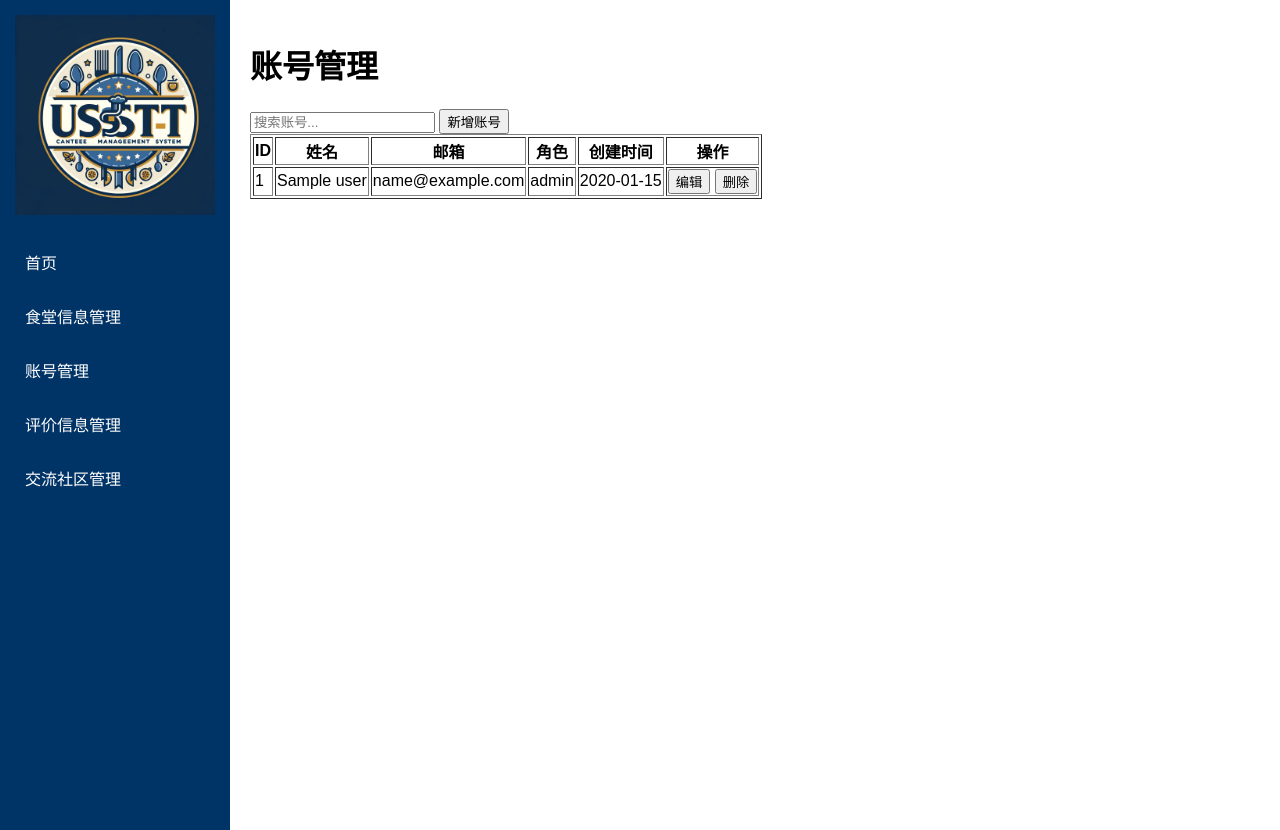
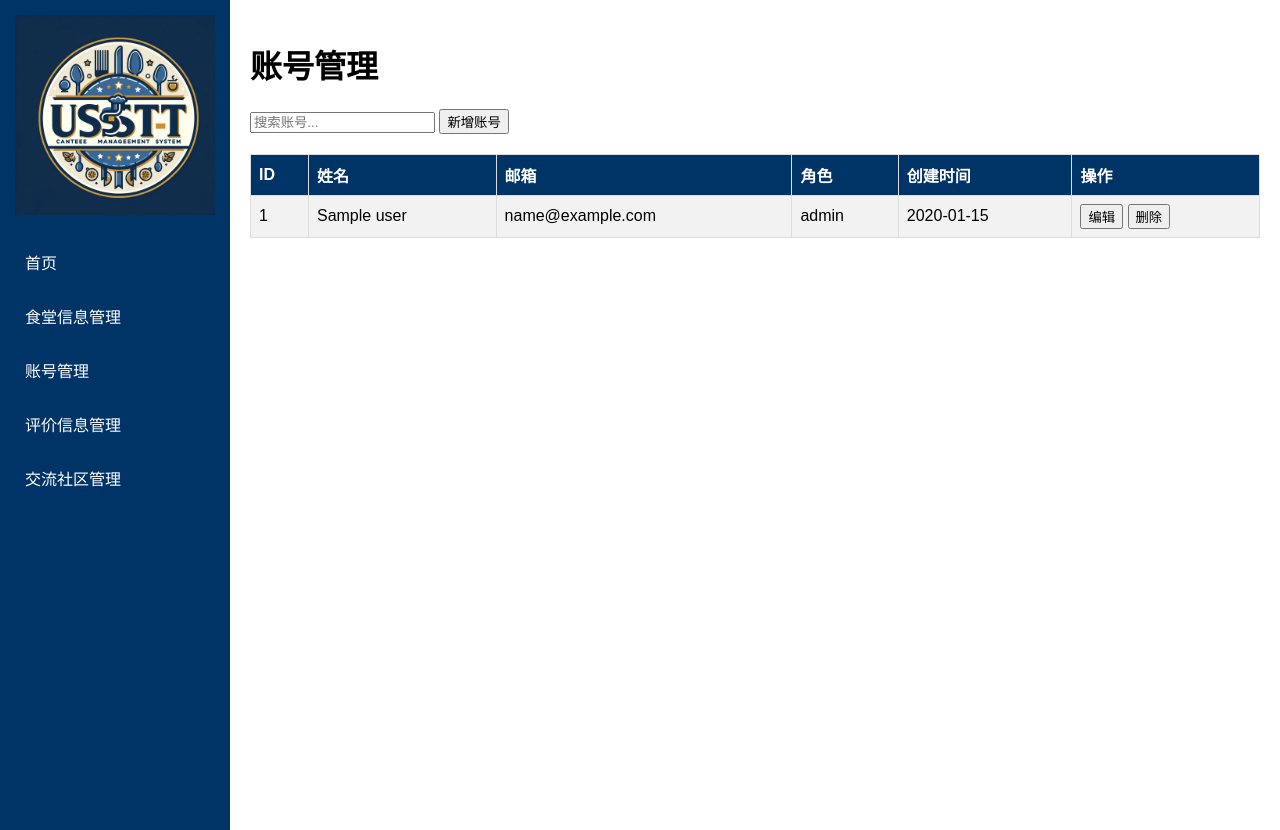
Before and after one commit to Chimi062723/WebProject, a Java web app: page /account_management.jsp in a window 1280 px wide. Run offline with Tomcat 11, a stand-in JSP engine, Linux system fonts and the light colour scheme; the template is opened without the code that fills it: most values are stand-ins (such as "Sample title", 1, 10 or a date in 2020).

Commit message:
2023.12.18 - 修改表格样式 - 更改WEB.xml的欢迎界面为Login.jsp

```diff
--- a/src/main/webapp/WEB-INF/web.xml
+++ b/src/main/webapp/WEB-INF/web.xml
@@ -3,4 +3,8 @@
          xmlns:xsi="http://www.w3.org/2001/XMLSchema-instance"
          xsi:schemaLocation="https://jakarta.ee/xml/ns/jakartaee https://jakarta.ee/xml/ns/jakartaee/web-app_5_0.xsd"
          version="5.0">
+    <welcome-file-list>
+        <welcome-file>login.jsp</welcome-file>
+    </welcome-file-list>
+
 </web-app>
--- a/src/main/webapp/account_management.jsp
+++ b/src/main/webapp/account_management.jsp
@@ -14,6 +14,7 @@
 <head>
     <title>账号管理</title>
     <link rel="stylesheet" href="css/admin_menu.css">
+    <link rel="stylesheet" href="css/table.css">
     <style>
         /* Add your CSS styles here */
         /* ... */
--- a/src/main/webapp/canteen_info.jsp
+++ b/src/main/webapp/canteen_info.jsp
@@ -18,6 +18,7 @@ canteens: 所有食堂信息
   <title>食堂信息管理</title>
   <!-- 在这里添加CSS和JavaScript引用 -->
   <link rel="stylesheet" href="css/admin_menu.css">
+  <link rel="stylesheet" href="css/table.css">
 </head>
 <body>
 <div id="sidebar">
--- a/src/main/webapp/community_management.jsp
+++ b/src/main/webapp/community_management.jsp
@@ -14,6 +14,7 @@
 <head>
     <title>交流社区管理</title>
     <link rel="stylesheet" href="css/admin_menu.css">
+    <link rel="stylesheet" href="css/table.css">
     <style>
         /* Add your CSS styles here */
         /* ... */
--- /dev/null
+++ b/src/main/webapp/css/table.css
@@ -0,0 +1,34 @@
+/* Styles for tables */
+table {
+    width: 100%; /* Make the table take the full width of the content div */
+    border-collapse: collapse; /* Collapse borders */
+    margin-top: 20px; /* Add some space above the table */
+}
+
+table, th, td {
+    border: 1px solid #ddd; /* Add a light border to the table and cells */
+}
+
+th, td {
+    text-align: left; /* Align text to the left */
+    padding: 8px; /* Add padding to cells for better readability */
+}
+
+th {
+    background-color: #003366; /* Color for the table headers */
+    color: white; /* Text color for the table headers */
+}
+
+tr:nth-child(even) {
+    background-color: #f2f2f2; /* Zebra striping for rows */
+}
+
+tr:hover {
+    background-color: #ddd; /* Highlight on row hover */
+}
+
+/* Style for the paginator */
+.paginator {
+    text-align: center; /* Center the page numbers */
+    margin-top: 20px; /* Add some space above the paginator */
+}
--- a/src/main/webapp/reviews_management.jsp
+++ b/src/main/webapp/reviews_management.jsp
@@ -14,6 +14,7 @@
 <head>
     <title>评价信息管理</title>
     <link rel="stylesheet" href="css/admin_menu.css">
+    <link rel="stylesheet" href="css/table.css">
     <style>
         /* Add your CSS styles here */
         /* ... */
```
